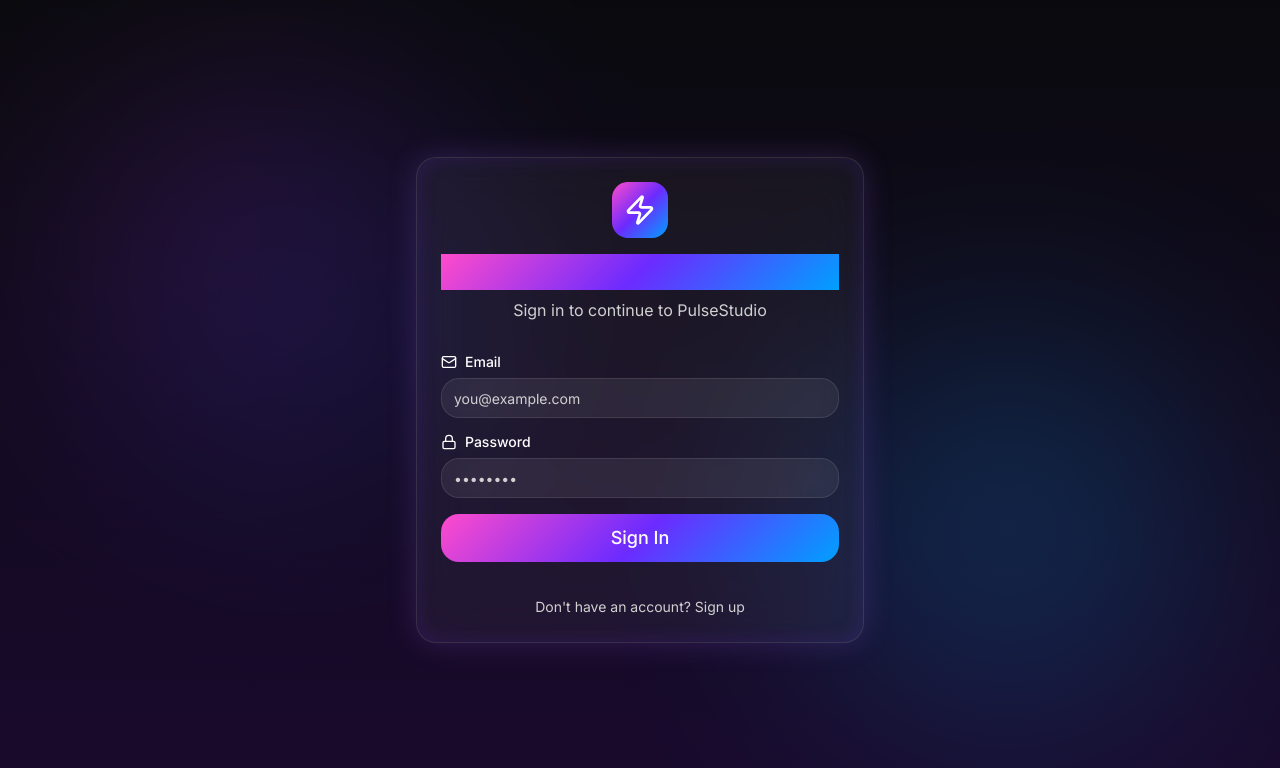
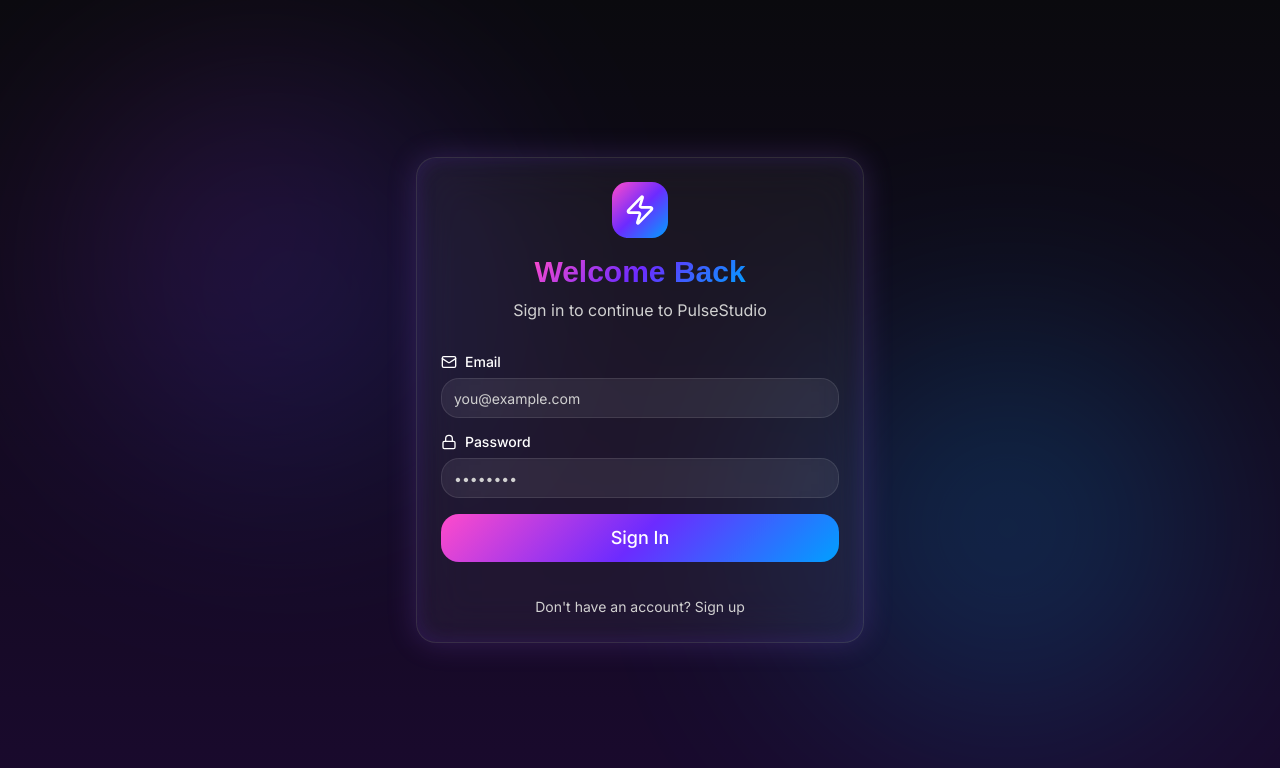
Before and after one commit to pet3r96/pulse-glassify-studio, a React (Vite) app: page /auth in a window 1280 px wide. Shown: the top 768 px of the page. Built offline with nearby package versions, Linux system fonts and the light colour scheme; the HTML template or start-up script is replaced by a standard one; a web font is replaced by a local one.

Commit message:
Fix: Adjust z-index for gradient elements

```diff
--- a/src/index.css
+++ b/src/index.css
@@ -93,7 +93,11 @@ All colors MUST be HSL.
   }
 
   .gradient-text {
-    @apply gradient-pulse bg-clip-text text-transparent;
+    background: linear-gradient(135deg, #FF4BCB 0%, #6C2BFF 50%, #00A0FF 100%);
+    -webkit-background-clip: text;
+    background-clip: text;
+    -webkit-text-fill-color: transparent;
+    display: inline;
   }
 
   /* Glow Effects */
```
